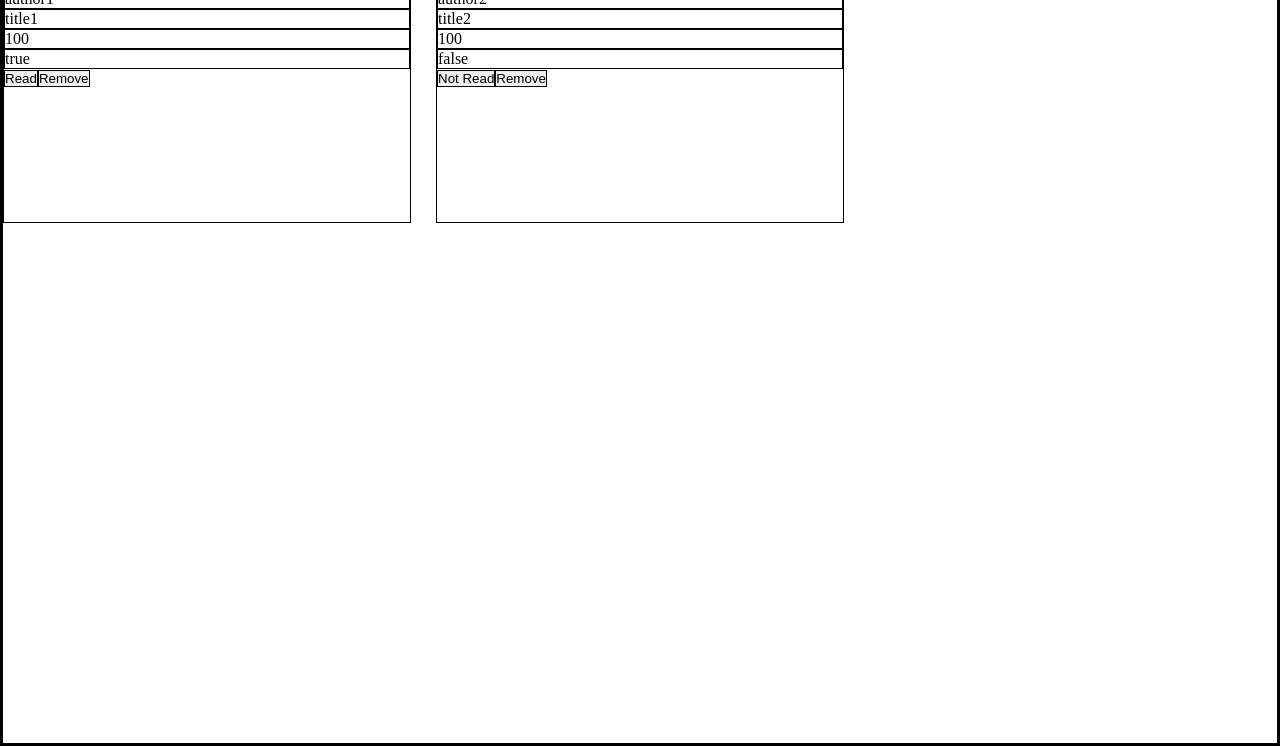
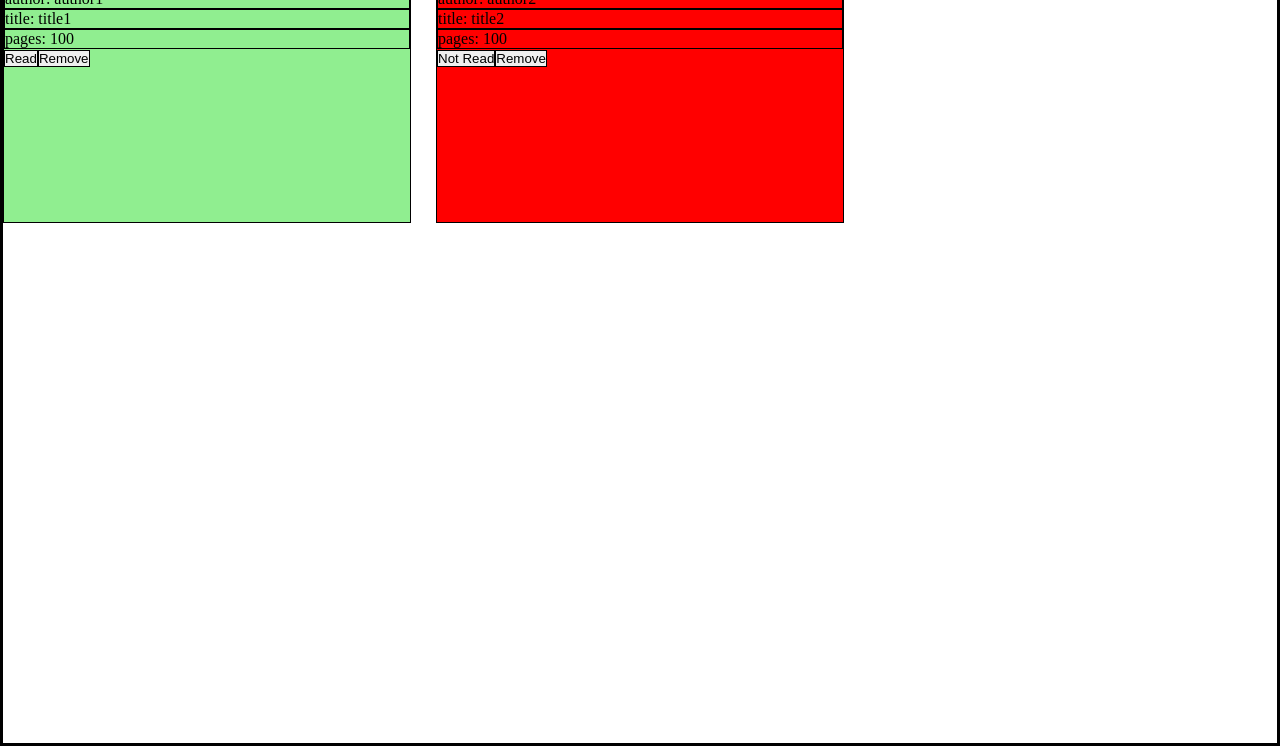
Before and after one commit to Apestein/Library, a plain HTML site: page index.html in a window 1280 px wide. Shown: the part 56-802 px from the top of the page. Drawn offline with Linux system fonts and the light colour scheme.

Commit message:
Fix bugs with removing book, Create book.prototype function

```diff
--- a/script.js
+++ b/script.js
@@ -13,8 +13,7 @@ form.onsubmit = (e) => {
     const read = document.querySelector('#read').checked
     const book = new Book(author, title, pages, read)
     addBookToLibrary(book)
-    main.innerHTML = ''
-    displayBook(myLibrary)
+    displayBook(book, myLibrary.length-1)
     modal.style.display = 'none'
 }
 
@@ -25,27 +24,34 @@ function Book(author, title, pages, read) {
     this.read = read
 }
 
+Book.prototype.changeRead = function() {
+    if (this.read) this.read = false
+    else this.read = true
+}
+
 function addBookToLibrary(book) {
     myLibrary.push(book)
 }
 
-function displayBook(books) {
-    books.forEach((book, index) => {
+function displayBook(book, index) {
     const article = document.createElement('article')
-    article.classList.add('book')
+    if (book.read) article.classList.add('read')
     article.setAttribute('data', index)
-    for (let x in book) {
+    for (const [key, value] of Object.entries(book)) {
+        if (key === 'read') continue
         const p = document.createElement('p')
-        p.textContent = book[x]
+        p.textContent = `${key}: ${value}`
         article.appendChild(p)
     }
     let readBtn = document.createElement('button')
     readBtn.classList.add('readBtn')
     readBtn.onclick = () => {
         if (book.read) {
+            /* book.changeRead() */
             book.read = false
             readBtn.textContent = 'Not Read'
         } else {
+            /* book.changeRead() */
             book.read = true
             readBtn.textContent = 'Read'
         }
@@ -56,17 +62,21 @@ function displayBook(books) {
     removeBtn.classList.add('removeBtn')
     removeBtn.textContent = 'Remove'
     removeBtn.onclick = () => {
-        article.remove()
         myLibrary.splice(article.getAttribute('data'), 1)
+        main.innerHTML = ''
+        displayBooks(myLibrary)
     }
     article.appendChild(readBtn)
     article.appendChild(removeBtn)
     main.appendChild(article)
-    });
+}
+
+function displayBooks(books) {
+    books.forEach((book, index) => displayBook(book, index));
 }
 
 let book1 = new Book('author1', 'title1', 100, true)
 let book2 = new Book('author2', 'title2', 100, false)
 addBookToLibrary(book1)
 addBookToLibrary(book2)
-displayBook(myLibrary)
+displayBooks(myLibrary)
--- a/style.css
+++ b/style.css
@@ -24,6 +24,12 @@ main {
     grid-auto-rows: minmax(200px, 1fr);
     gap: var(--small-gap);
 }
+article {
+    background-color: red;
+}
+article.read {
+    background-color: lightgreen;
+}
 .modal {
     display: none;
     position: fixed;
```
